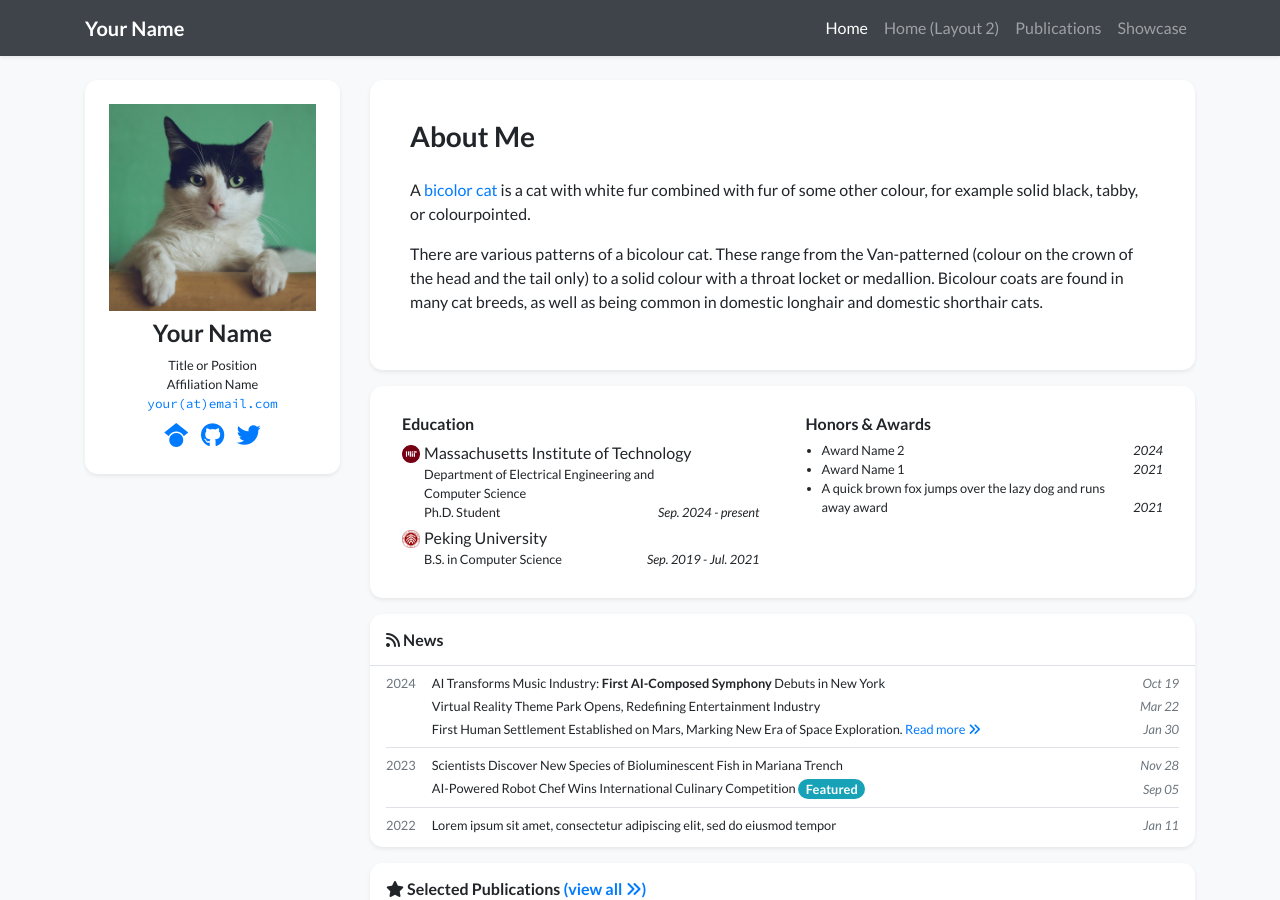
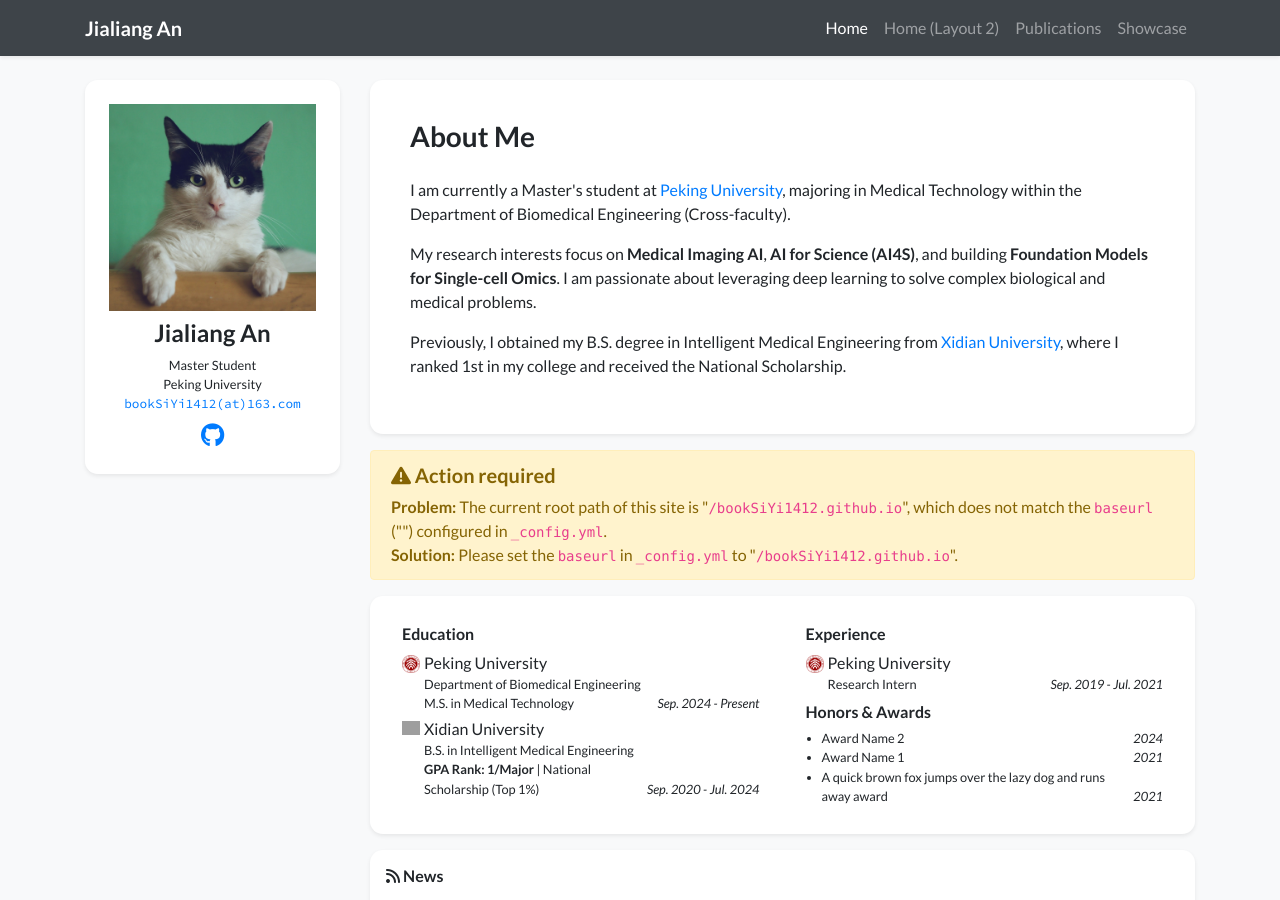
Before and after one commit to bookSiYi1412/bookSiYi1412.github.io, a Jekyll site: the page built from index.html, in a window 1280 px wide and 900 px high. Built offline with Jekyll 4.4.1, drawn with Linux system fonts in a browser that asks for light colours; nearby versions of some CDN libraries; a style sheet for code colours, icons or effects is not loaded; grey boxes are pictures that could not be loaded.

Commit message:
初步修改尝试

```diff
--- a/_config.yml
+++ b/_config.yml
@@ -13,7 +13,7 @@
 # you will see them accessed via {{ site.title }}, {{ site.email }}, and so on.
 # You can create any custom variable you would like, and they will be accessible
 # in the templates via {{ site.myvariable }}.
-baseurl: "/academic-homepage" # the subpath of your site, e.g. /blog
+baseurl: "" # the subpath of your site, e.g. /blog
 
 # Build settings
 markdown: kramdown
--- a/_data/profile.yml
+++ b/_data/profile.yml
@@ -1,18 +1,18 @@
-primary_name: "Your Name"
-secondary_name: ""
-navbar_name: "Your Name"
+primary_name: "Jialiang An"
+secondary_name: "安家良"
+navbar_name: "Jialiang An"
 
 positions:
-- name: Title or Position
-- name: Affiliation Name
-  logo: /assets/images/badges/MIT_Social_circle.png  # Logo is optional
+- name: Master Student
+- name: Peking University
+  logo: /assets/images/badges/PKU_red.png # 请确保你的images目录下有此logo，或更换路径
 
 
-email: "your@email.com"
+email: "bookSiYi1412@163.com"
 # cv_link: link-to-your-cv-file
-gscholar: xFmQpf4AAAAJ  # This is an example, replace it with your own Google Scholar ID
-github: your_github_id
-twitter: your_twitter_id  # Do not include the '@' symbol
+# gscholar: xFmQpf4AAAAJ  # This is an example, replace it with your own Google Scholar ID
+github: bookSiYi1412
+# twitter: your_twitter_id  # Do not include the '@' symbol
 # wechat_qrcode: /assets/images/etc/wechat.jpg
 # wechat_prompt: >-
 #   Please tell me your <strong>name</strong> and <strong>affiliation</strong> (current or past) when adding my wechat. Thanks!
@@ -22,35 +22,43 @@
 short_bio_text_justify: false
 short_bio: >-
   <p>
-    A <a href="https://en.wikipedia.org/wiki/Bicolor_cat" target="_blank">bicolor cat</a> is a cat with white fur combined with fur of some other colour, for example solid black, tabby, or colourpointed.
+    I am currently a Master's student at <a href="https://www.pku.edu.cn/" target="_blank">Peking University</a>,
+    majoring in Medical Technology within the Department of Biomedical Engineering (Cross-faculty).
   </p>
   <p>
-    There are various patterns of a bicolour cat. These range from the Van-patterned (colour on the crown of the head
-    and the tail only) to a solid colour with a throat locket or medallion. Bicolour coats are found in many cat breeds,
-    as well as being common in domestic longhair and domestic shorthair cats.
+    My research interests focus on <strong>Medical Imaging AI</strong>, <strong>AI for Science (AI4S)</strong>,
+    and building <strong>Foundation Models for Single-cell Omics</strong>.
+    I am passionate about leveraging deep learning to solve complex biological and medical problems.
+  </p>
+  <p>
+    Previously, I obtained my B.S. degree in Intelligent Medical Engineering from
+    <a href="https://www.xidian.edu.cn/" target="_blank">Xidian University</a>,
+    where I ranked 1st in my college and received the National Scholarship.
   </p>
 
 portrait_url: /assets/images/photos/portrait.jpg
-portrait_caption: >-
-  Photo by Manja Vitolic on Unsplash (this caption is optional, comment it out to disable).
+# portrait_caption: >-
+#   Photo by Manja Vitolic on Unsplash (this caption is optional, comment it out to disable).
 
 education:
-- name: Massachusetts Institute of Technology
-  logo: /assets/images/badges/MIT_Social_circle.png
-  position: >-
-    Department of Electrical Engineering and Computer Science <br/>
-    Ph.D. Student
-  date: Sep. 2024 - present
 - name: Peking University
   logo: /assets/images/badges/PKU_red.png
-  position: B.S. in Computer Science
+  position: >-
+    Department of Biomedical Engineering <br/>
+    M.S. in Medical Technology
+  date: Sep. 2024 - Present
+- name: Xidian University
+  logo: /assets/images/badges/xidian_logo.png # 需要你自己找一个西电的logo放入目录
+  position: >-
+    B.S. in Intelligent Medical Engineering <br/>
+    <strong>GPA Rank: 1/Major</strong> | National Scholarship (Top 1%)
+  date: Sep. 2020 - Jul. 2024
+
+experience:
+- name: Peking University
+  logo: /assets/images/badges/PKU_red.png
+  position: Research Intern
   date: Sep. 2019 - Jul. 2021
-
-# experience:
-# - name: Peking University
-#   logo: /assets/images/badges/PKU_red.png
-#   position: Research Intern
-#   date: Sep. 2019 - Jul. 2021
 
 awards:
 - name: Award Name 2
```
